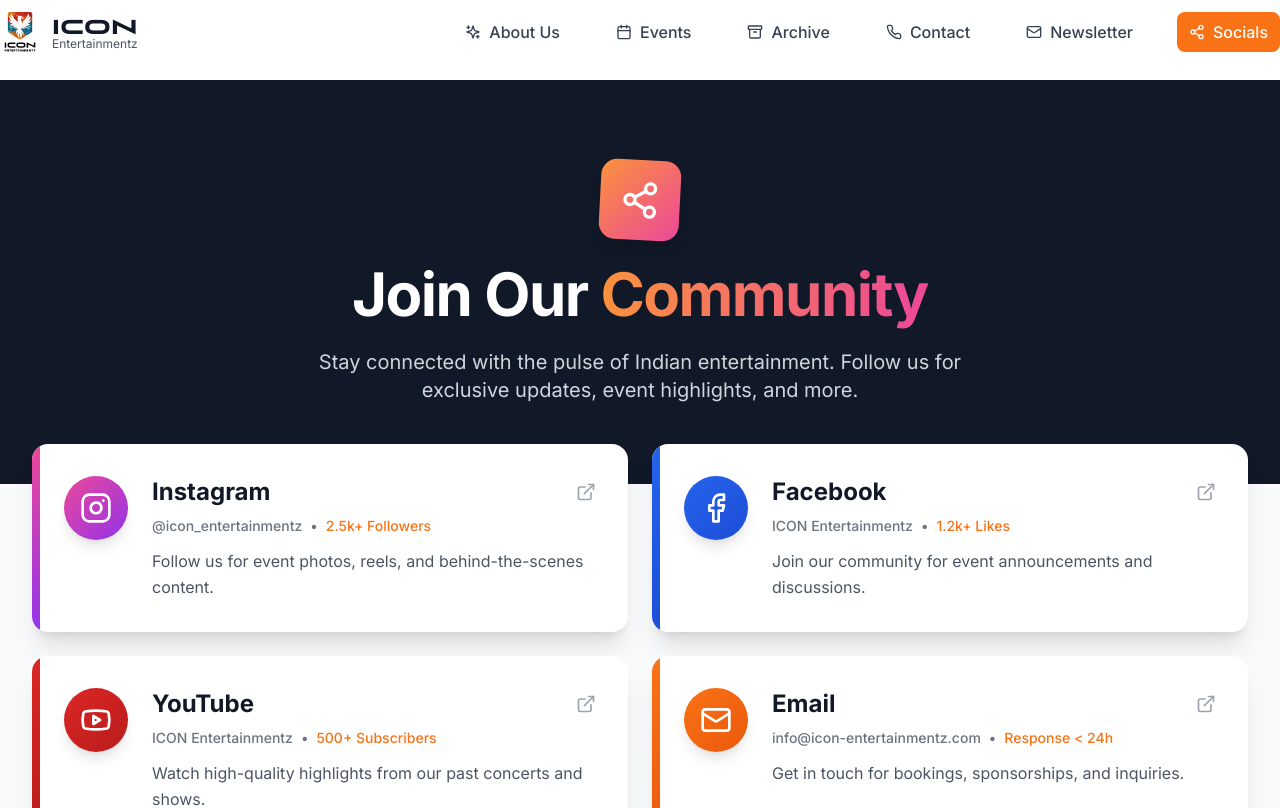
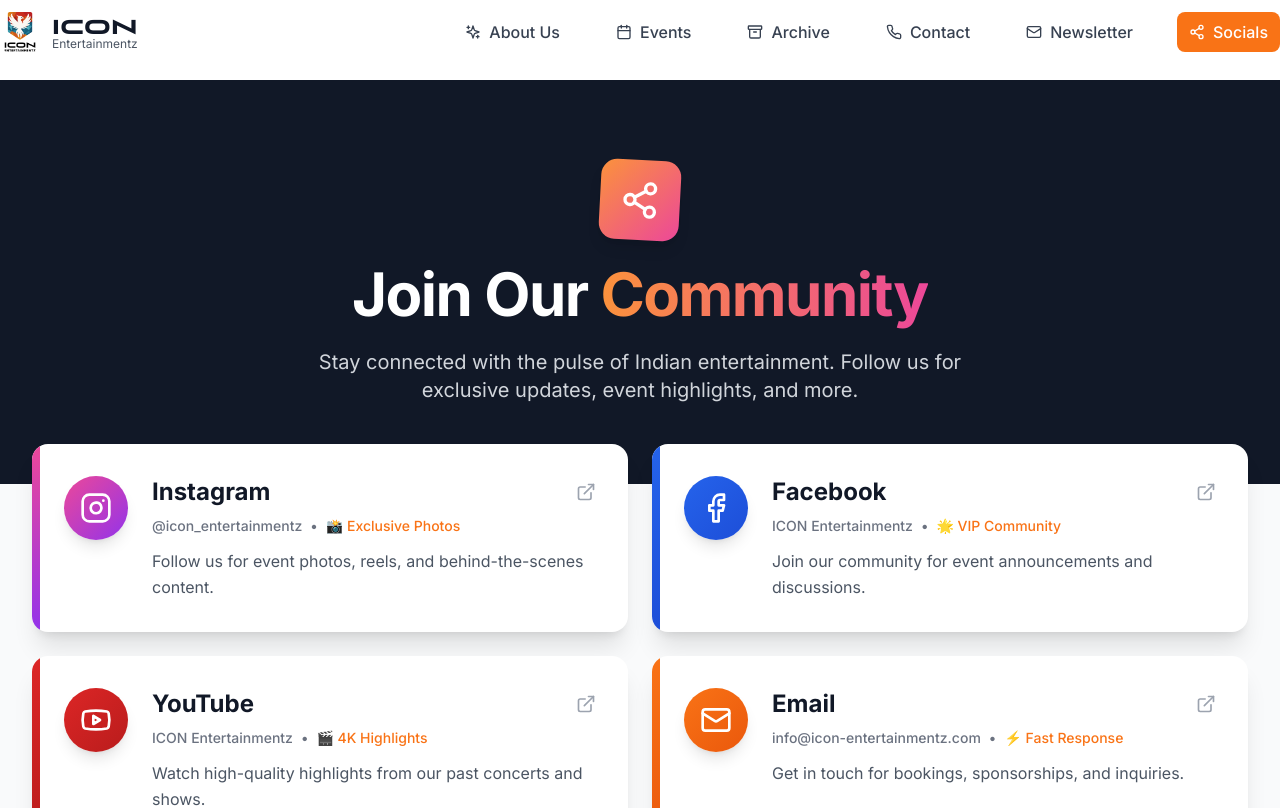
Before and after one commit to iconentertainmentz2025/icon-showtime, a React (Vite) app: page /socials in a window 1280 px wide. Shown: the top 808 px of the page. Built offline with nearby package versions, Linux system fonts and the light colour scheme; a web font is replaced by a local one.

Commit message:
feat: Update social media stats with exciting text

```diff
--- a/src/pages/Socials.jsx
+++ b/src/pages/Socials.jsx
@@ -12,7 +12,7 @@
             icon: Instagram,
             color: 'from-pink-500 to-purple-600',
             description: 'Follow us for event photos, reels, and behind-the-scenes content.',
-            stats: '2.5k+ Followers'
+            stats: '📸 Exclusive Photos'
         },
         {
             name: 'Facebook',
@@ -21,7 +21,7 @@
             icon: Facebook,
             color: 'from-blue-600 to-blue-700',
             description: 'Join our community for event announcements and discussions.',
-            stats: '1.2k+ Likes'
+            stats: '🌟 VIP Community'
         },
         {
             name: 'YouTube',
@@ -30,7 +30,7 @@
             icon: Youtube,
             color: 'from-red-600 to-red-700',
             description: 'Watch high-quality highlights from our past concerts and shows.',
-            stats: '500+ Subscribers'
+            stats: '🎬 4K Highlights'
         },
         {
             name: 'Email',
@@ -39,7 +39,7 @@
             icon: Mail,
             color: 'from-orange-500 to-orange-600',
             description: 'Get in touch for bookings, sponsorships, and inquiries.',
-            stats: 'Response < 24h'
+            stats: '⚡️ Fast Response'
         }
     ]
 
```
